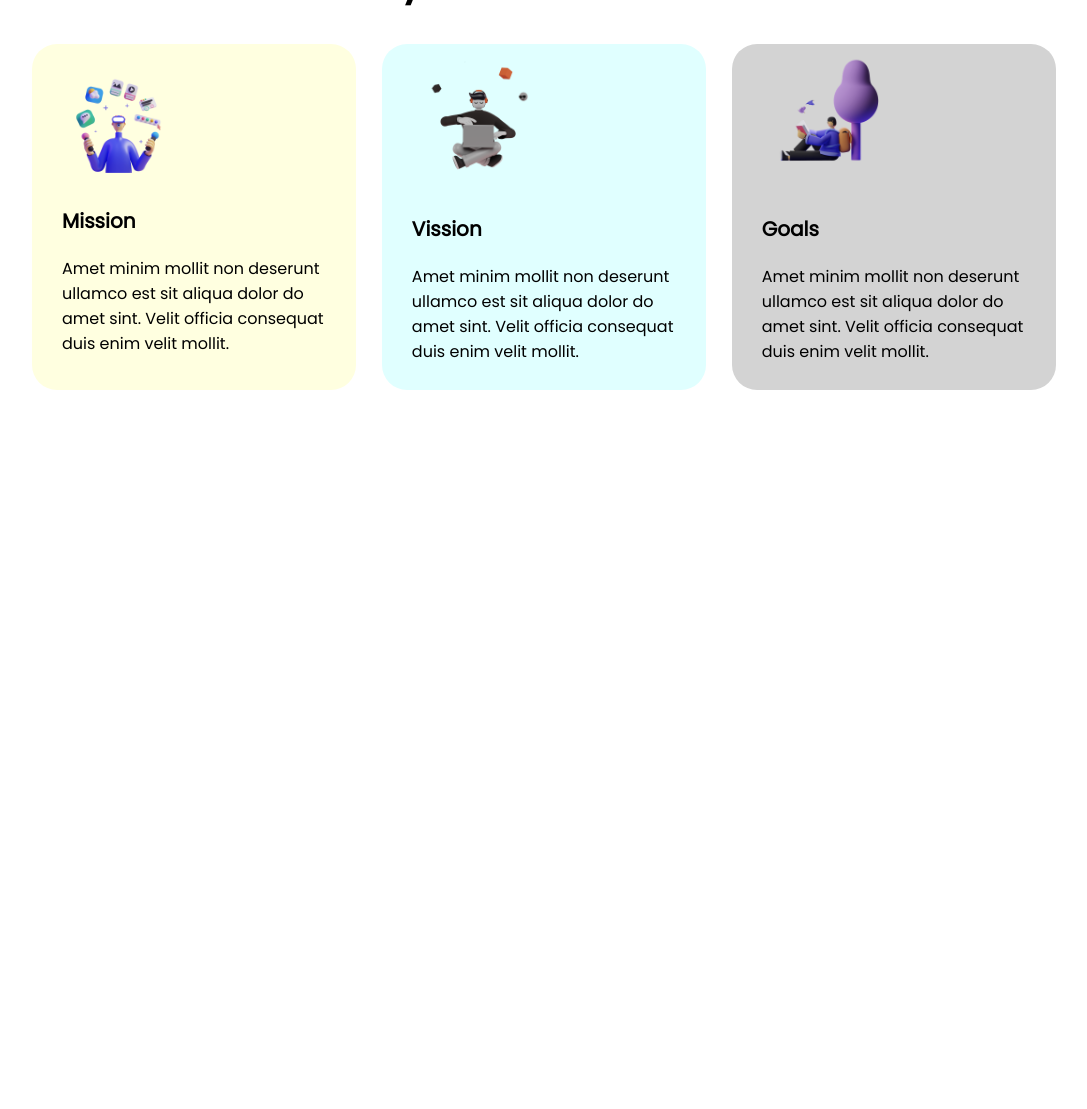
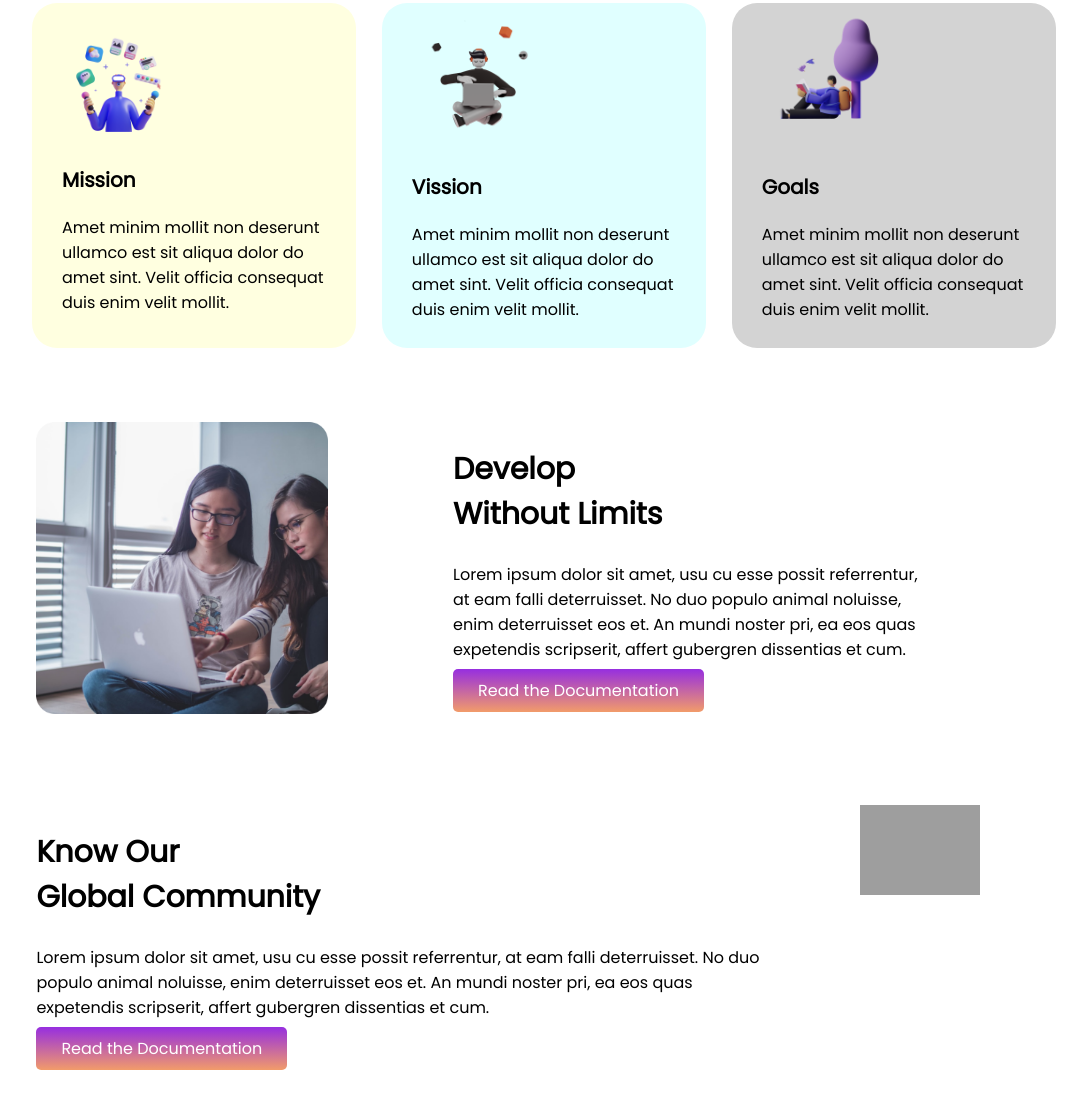
Before and after one commit to Promi-se/first-assignment, a plain HTML site: page index.html in a window 1280 px wide. Shown: the part 707-1816 px from the top of the page, without its empty margins (96-1183 px from the left). Before the commit the page ends 1161 px from the top, so only its background shows below. Drawn offline with Linux system fonts and the light colour scheme; grey boxes are pictures that could not be loaded.

Commit message:
section 3 and 4 added

```diff
--- a/index.html
+++ b/index.html
@@ -21,8 +21,7 @@
     <section class="flexible">
         <div class="width">
             <div id="text-border">
-                <h1 class="font-size font-family">Stay Focused on</h1>
-                <h1 class="font-size font-family"><span class="indigo-color">Mission 2022</span></h1>
+                <h1 class="font-size font-family">Stay Focused on<br><span class="indigo-color">Mission 2022</span></h1>
             </div>
             <p>Lorem ipsum dolor sit amet, usu cu esse possit
                 referrentur, at eam falli deterruisset. No duo populo
@@ -36,7 +35,7 @@
     </section>
     <section>
         <div>
-            <h2>My Misson in <span class="indigo-color">2022</span></h2>
+            <h2 id="text-align">My Misson in <span class="indigo-color">2022</span></h2>
         </div>
         <div class="flexible">
             <div id="vision" class="second-section-items">
@@ -69,7 +68,35 @@
             </div>
         </div>
     </section>
+    <section class="flexible section-three">
+        <div>
+            <img src="pictures/coding.png" alt="a person is coding">
+        </div>
+        <div>
+            <h2 class="font-size3">Develop <br> Without Limits</h2>
+            <p>Lorem ipsum dolor sit amet, usu cu esse possit referrentur, at eam falli
+                deterruisset. No duo populo animal noluisse, enim deterruisset eos et. An
+                mundi noster pri, ea eos quas expetendis scripserit, affert gubergren
+                dissentias et cum.</p>
+            <a class="button" href=#>Read the Documentation</a>
+        </div>
+    </section>
+    <section class="flexible section-four">
+        <div>
+            <h2 class="font-size3">Know Our<br>Global Community</h2>
+            <p>Lorem ipsum dolor sit amet, usu cu esse possit referrentur, at eam
+                falli deterruisset. No duo populo animal noluisse, enim deterruisset
+                eos et. An mundi noster pri, ea eos quas expetendis scripserit, affert
+                gubergren dissentias et cum.</p>
+            <a class="button" href=#>Read the Documentation</a>
+        </div>
+        <div>
+            <img src="pictures/project.png" alt="person showing project">
+        </div>
+    </section>
+    <section>
 
+    </section>
 </body>
 
 </html>
--- a/style.css
+++ b/style.css
@@ -37,7 +37,7 @@ body{
     border-radius: 5px;
     background-image: linear-gradient(rgb(150, 46, 224), #ee7e3ec5);
 }
-h2{
+#text-align{
     text-align: center;
     font-size: 40px;
 }
@@ -67,3 +67,26 @@ h2{
     background-color: lightgray;
     margin-right: 10%;
 }
+.section-three{
+    width: 70%;
+    margin-left: 8%;
+    margin-bottom: 5%;
+    padding: 10px 30px;
+}
+.section-three img{
+    width: 70%;
+    margin-right: 5%;
+}
+.section-four{
+    width: 70%;
+    margin-left: 8%;
+    margin-bottom: 5%;
+    padding: 10px 30px;
+}
+.section-four img{
+    width: 75%;
+    margin-left: 55%;
+}
+.font-size3{
+    font-size: 30px;
+}
```
